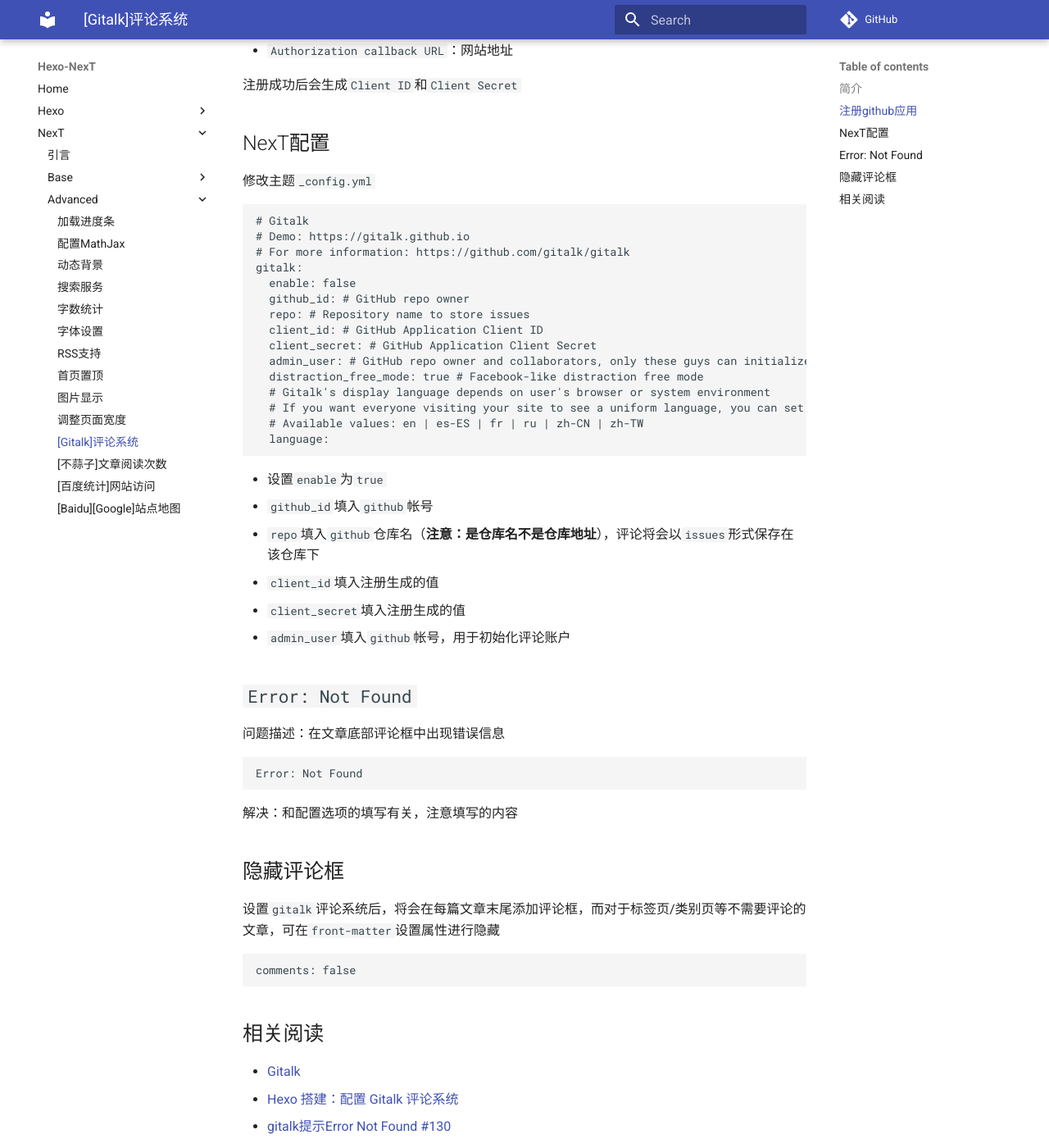
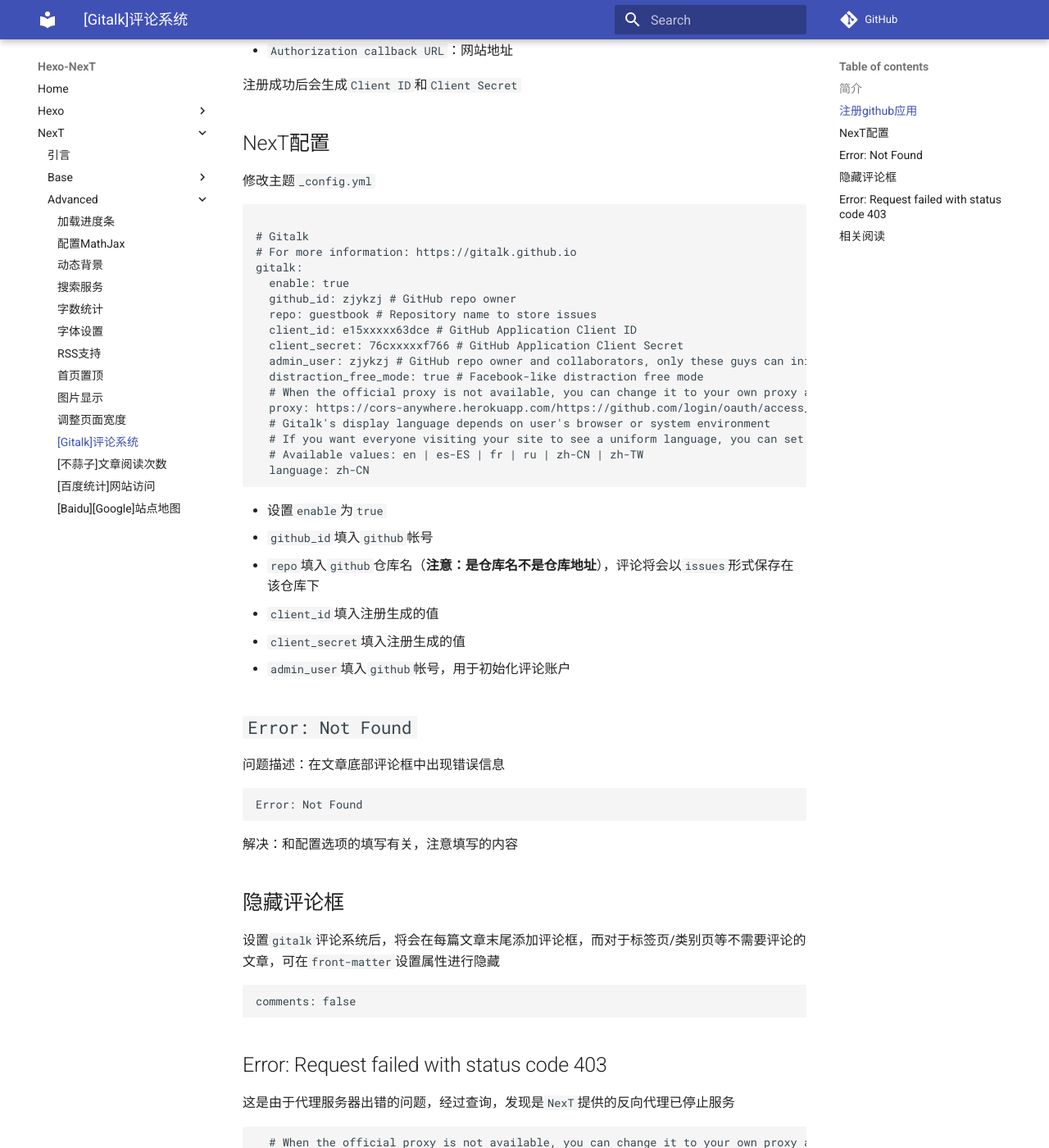
Before and after one commit to ZJDoc/Hexo-NexT, an MkDocs documentation site: the page built from docs/next/advanced/gitalk-评论系统.md, in a window 1280 px wide and 1400 px high, scrolled down 1002 px. Shown: the whole window at 82% size. Built offline with MkDocs 1.6.1 and Material for MkDocs 9.7.7, drawn with Linux system fonts in a browser that asks for light colours; comment, search, counter and statistics services are not loaded; some of the changed text lies outside the part shown.

Commit message:
docs(gitalk): fix Error: Request failed with status code 403

````diff
--- a/docs/next/advanced/gitalk-评论系统.md
+++ b/docs/next/advanced/gitalk-评论系统.md
@@ -30,21 +30,23 @@
 修改主题`_config.yml`
 
 ```
+
 # Gitalk
-# Demo: https://gitalk.github.io
-# For more information: https://github.com/gitalk/gitalk
+# For more information: https://gitalk.github.io
 gitalk:
-  enable: false
-  github_id: # GitHub repo owner
-  repo: # Repository name to store issues
-  client_id: # GitHub Application Client ID
-  client_secret: # GitHub Application Client Secret
-  admin_user: # GitHub repo owner and collaborators, only these guys can initialize gitHub issues
+  enable: true
+  github_id: zjykzj # GitHub repo owner
+  repo: guestbook # Repository name to store issues
+  client_id: e15xxxxx63dce # GitHub Application Client ID
+  client_secret: 76cxxxxxf766 # GitHub Application Client Secret
+  admin_user: zjykzj # GitHub repo owner and collaborators, only these guys can initialize gitHub issues
   distraction_free_mode: true # Facebook-like distraction free mode
+  # When the official proxy is not available, you can change it to your own proxy address
+  proxy: https://cors-anywhere.herokuapp.com/https://github.com/login/oauth/access_token # This is official proxy adress
   # Gitalk's display language depends on user's browser or system environment
   # If you want everyone visiting your site to see a uniform language, you can set a force language value
   # Available values: en | es-ES | fr | ru | zh-CN | zh-TW
-  language:
+  language: zh-CN
 ```
 
 * 设置`enable`为`true`
@@ -68,6 +70,36 @@ gitalk:
 
     comments: false
 
+## Error: Request failed with status code 403
+
+这是由于代理服务器出错的问题，经过查询，发现是`NexT`提供的反向代理已停止服务
+
+```
+  # When the official proxy is not available, you can change it to your own proxy address
+  proxy: https://cors-anywhere.herokuapp.com/https://github.com/login/oauth/access_token # This is official proxy adress
+  # Gitalk's display language depends on user's browser or system environment
+```
+
+当前的解决方案就是自己新建一个反向代理服务器，启动`nginx`服务，配置如下：
+
+```
+   location = /login/oauth/access_token {
+       add_header Access-Control-Allow-Origin 'https://xxx.xxx.xxx';
+       add_header Access-Control-Allow-Methods 'GET, POST, OPTIONS';
+       add_header Access-Control-Allow-Headers 'DNT,X-Mx-ReqToken,Keep-Alive,User-Agent,X-Requested-With,If-Modified-Since,Cache-Control,Content-Type,Authorization';
+       if ($request_method = 'OPTIONS') {
+             return 204;
+       }
+       proxy_pass https://github.com;
+   }
+```
+
+自定义反向代理以重定向`github`地址，使用如下地址进行替换：
+
+```
+https://xxx.xxx.xxx/login/oauth/access_token
+```
+
 ## 相关阅读
 
 * [Gitalk](https://theme-next.js.org/docs/third-party-services/comments.html)
@@ -76,3 +108,8 @@ gitalk:
 * [gitalk/gitalk](https://github.com/gitalk/gitalk/blob/master/readme-cn.md)
 * [Hexo中Gitalk配置使用教程-可能是目前最详细的教程 | ioChen's Blog #3](https://github.com/iosite/gitalk/issues/3)
 * [ hexo next 主题配置 gitalk 评论后无法初始化创建 issue #115 ](https://github.com/gitalk/gitalk/issues/115)
+* [解决使用 Gitalk 登录授权报 403 的问题](https://www.qiansw.com/solve-the-problem-of-using-gitalk-authorization-403.html)
+* [Error: Request failed with status code 403](https://ask.csdn.net/questions/7125029)
+* [PSA: Public demo server (cors-anywhere.herokuapp.com) will be very limited by January 2021, 31st #301](https://github.com/Rob--W/cors-anywhere/issues/301)
+* [在授权gitalk后出现403错误 #429](https://github.com/gitalk/gitalk/issues/429)
+* [为博客添加 Gitalk 评论区](https://syvshc.github.io/2021-03-05-enable-gitalk/)
````
